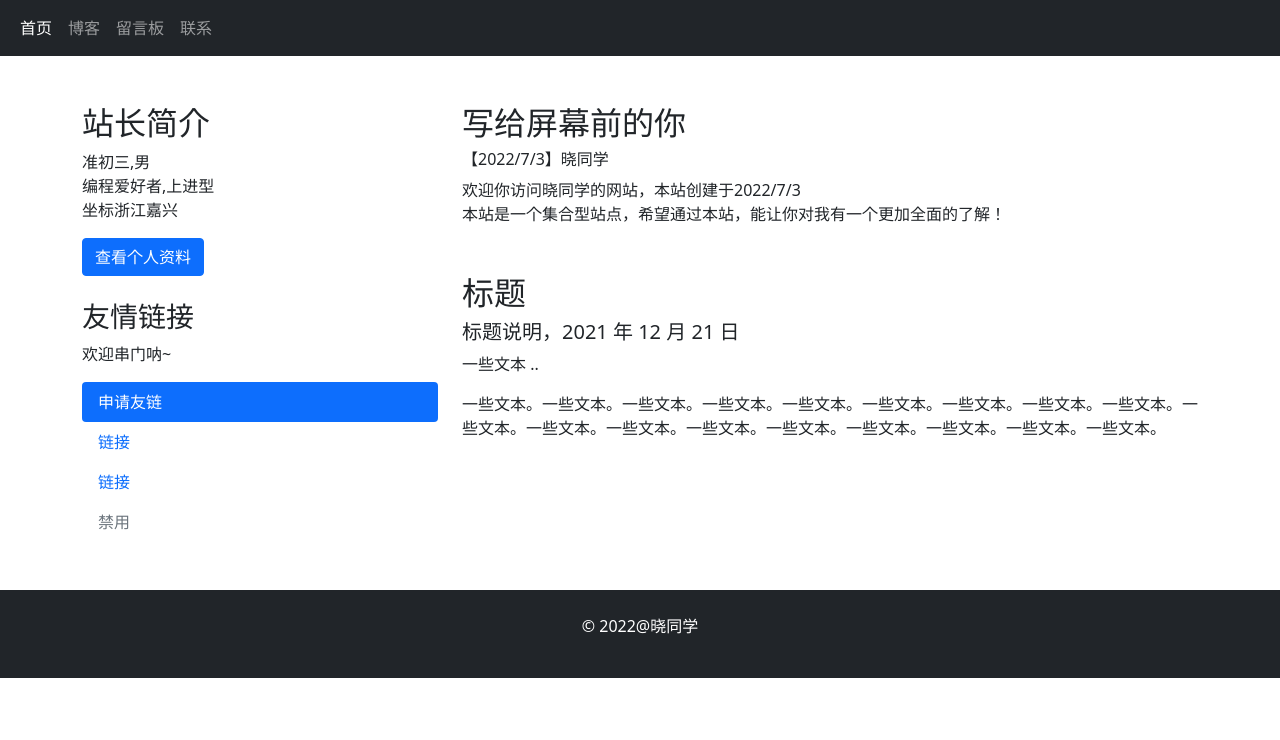
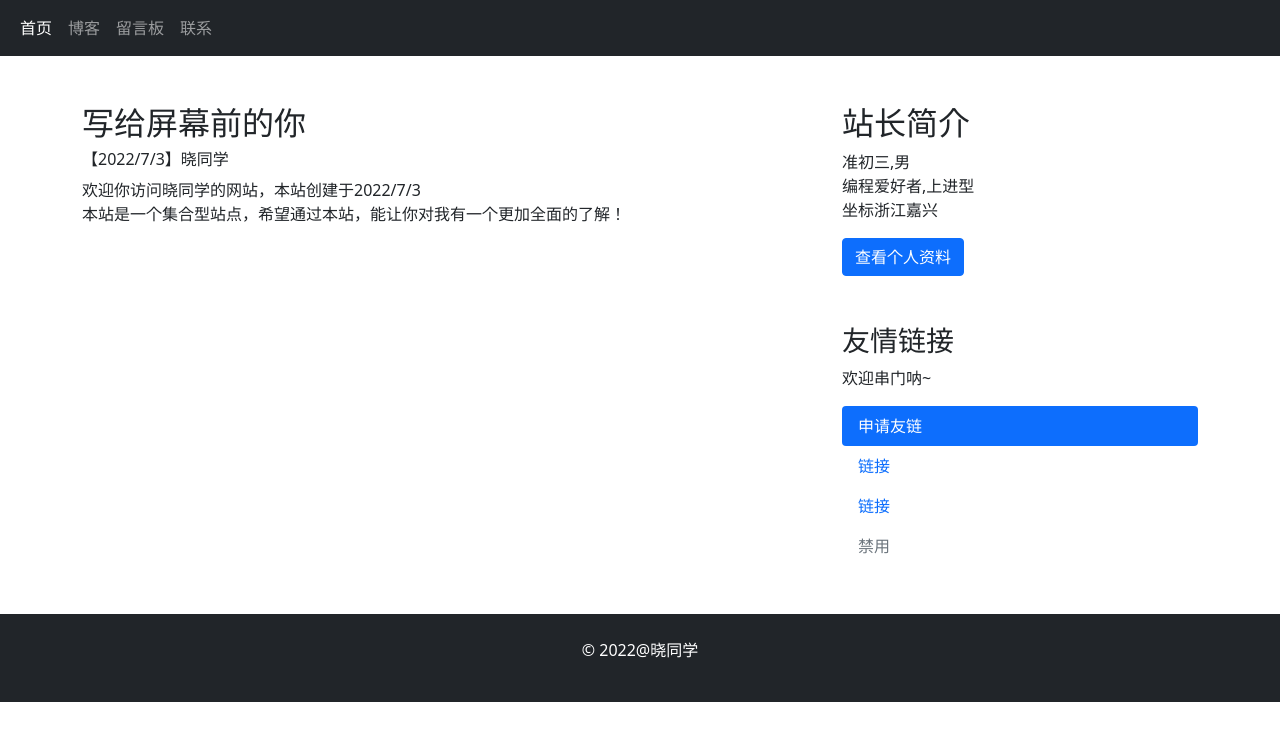
Before and after one commit to xtx07up/xtx07up.github.io, a plain HTML site: page index.html in a window 1280 px wide. Drawn offline with nearby package versions, Linux system fonts and the light colour scheme.

Commit message:
Update index.html

```diff
--- a/index.html
+++ b/index.html
@@ -37,14 +37,20 @@
 
 <div class="container mt-5">
   <div class="row">
+
+      <div class="col-sm-8">
+      <h2>写给屏幕前的你</h2>
+      <h6>【2022/7/3】晓同学</h6>
+  	  <p>欢迎你访问晓同学的网站，本站创建于2022/7/3<br>本站是一个集合型站点，希望通过本站，能让你对我有一个更加全面的了解！</p>
+    </div>
+
     <div class="col-sm-4">
       <h2>站长简介</h2>
 
       <p>准初三,男<br>编程爱好者,上进型<br>坐标浙江嘉兴</p>
     <a href="#" class="btn btn-primary">查看个人资料</a>
 
-
-      <h3 class="mt-4">友情链接</h3>
+      <h3 class="mt-5">友情链接</h3>
       <p>欢迎串门呐~</p>
       <ul class="nav nav-pills flex-column">
         <li class="nav-item">
@@ -62,17 +68,7 @@
       </ul>
       <hr class="d-sm-none">
     </div>
-    <div class="col-sm-8">
-      <h2>写给屏幕前的你</h2>
-      <h6>【2022/7/3】晓同学</h6>
-  	  <p>欢迎你访问晓同学的网站，本站创建于2022/7/3<br>本站是一个集合型站点，希望通过本站，能让你对我有一个更加全面的了解！<br></p>
 
-      <h2 class="mt-5">标题</h2>
-      <h5>标题说明，2021 年 12 月 21 日</h5>
-
-      <p>一些文本 ..</p>
-      <p>一些文本。一些文本。一些文本。一些文本。一些文本。一些文本。一些文本。一些文本。一些文本。一些文本。一些文本。一些文本。一些文本。一些文本。一些文本。一些文本。一些文本。一些文本。</p>
-    </div>
   </div>
 </div>
 
```
